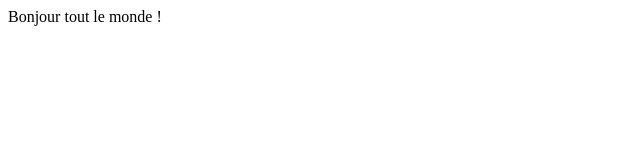
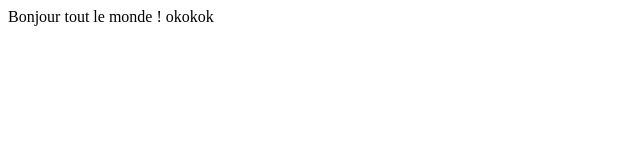
Before and after one commit to devderev/lepremier, a plain HTML site: page index.html in a window 1280 px wide. Shown: the full height of the page, 0-640 px from the left. Drawn offline with Linux system fonts and the light colour scheme.

Commit message:
deuxieme modif

```diff
--- a/index.html
+++ b/index.html
@@ -8,5 +8,6 @@
 </head>
 <body>
     Bonjour tout le monde !
+    okokok
 </body>
 </html>
```
